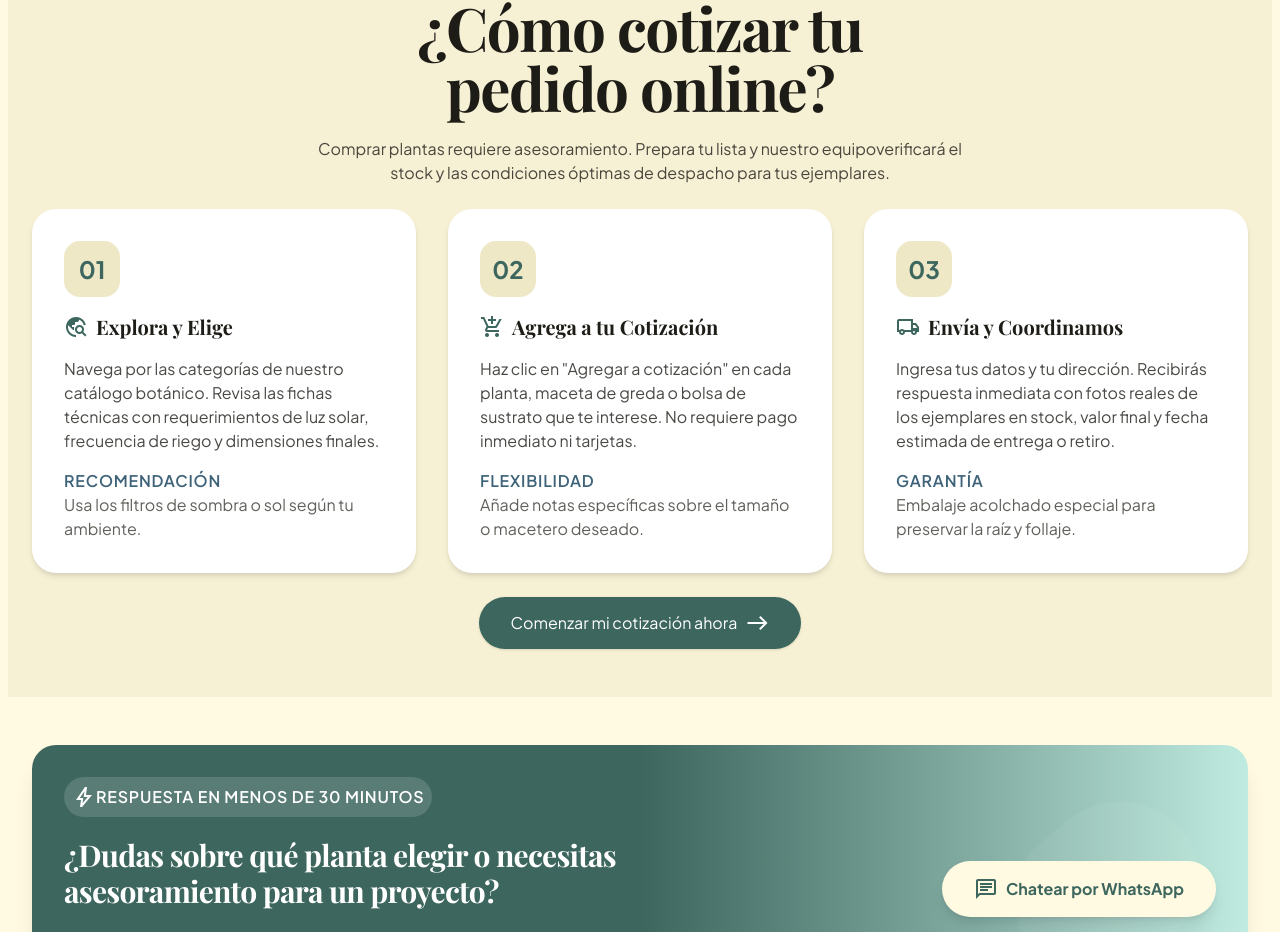
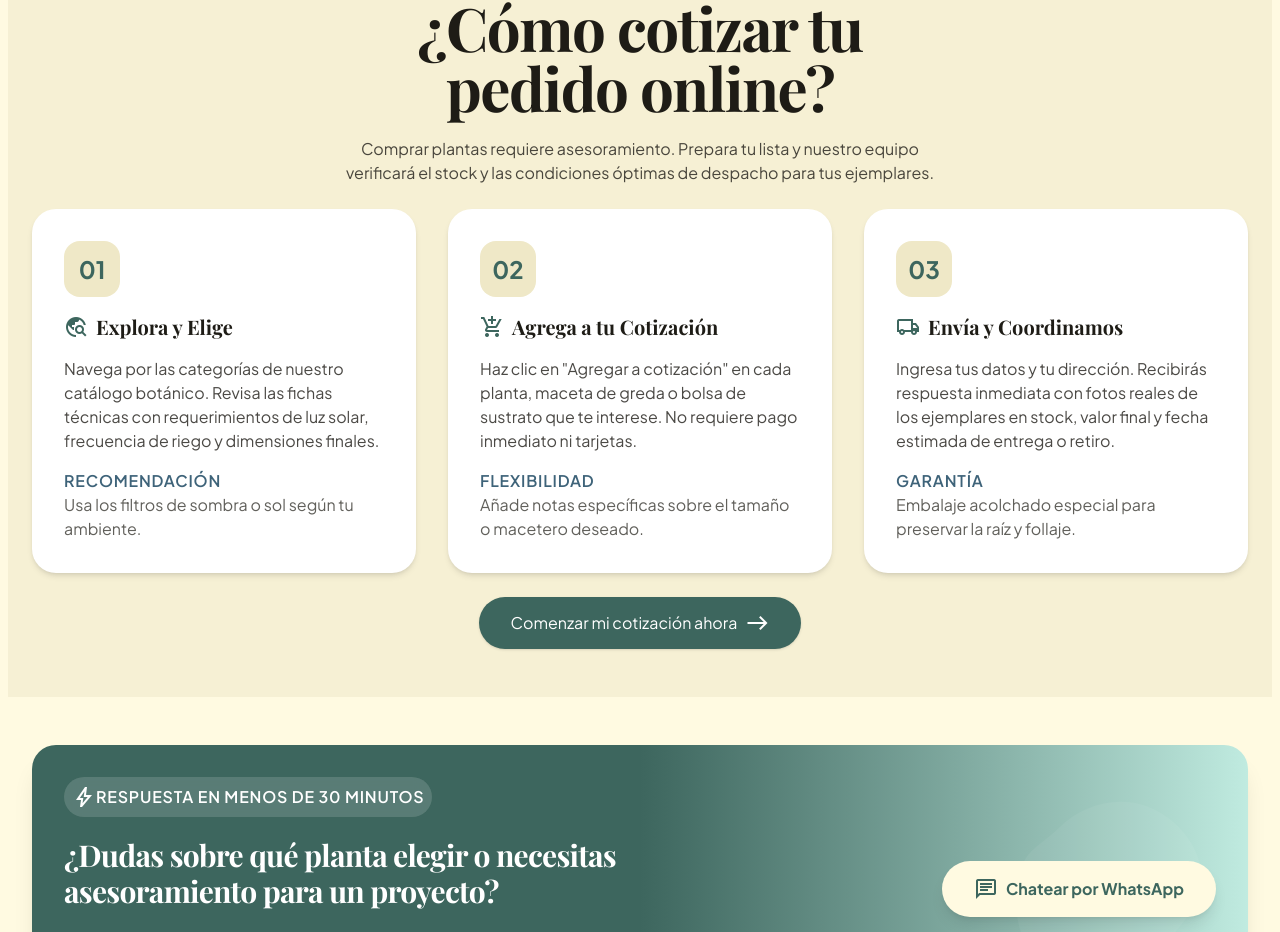
Before and after one commit to lavak00731/vlc, a Next.js app: page / in a window 1280 px wide. Shown: the part 2953-3885 px from the top of the page. Built offline with nearby package versions, Linux system fonts and the light colour scheme; a web font is replaced by a local one.

Commit message:
adjustment for  text on home

```diff
--- a/src/app/page.tsx
+++ b/src/app/page.tsx
@@ -433,9 +433,9 @@ export default function Home() {
             <h2 className="font-headline-lg text-3xl md:text-6xl font-bold text-on-surface tracking-tight mb-5 text-balance">
               ¿Cómo cotizar tu pedido online?
             </h2>
-            <p className="font-body-md text-body-md text-on-surface/80 mt-space-xs mb-6">
+            <p className="font-body-md text-body-md text-on-surface/80 mt-space-xs mb-6 text-balance">
               Comprar plantas requiere asesoramiento. Prepara tu lista y
-              nuestro equipoverificará el stock y las condiciones
+              nuestro equipo verificará el stock y las condiciones
               óptimas de despacho para tus ejemplares.
             </p>
           </div>
```
